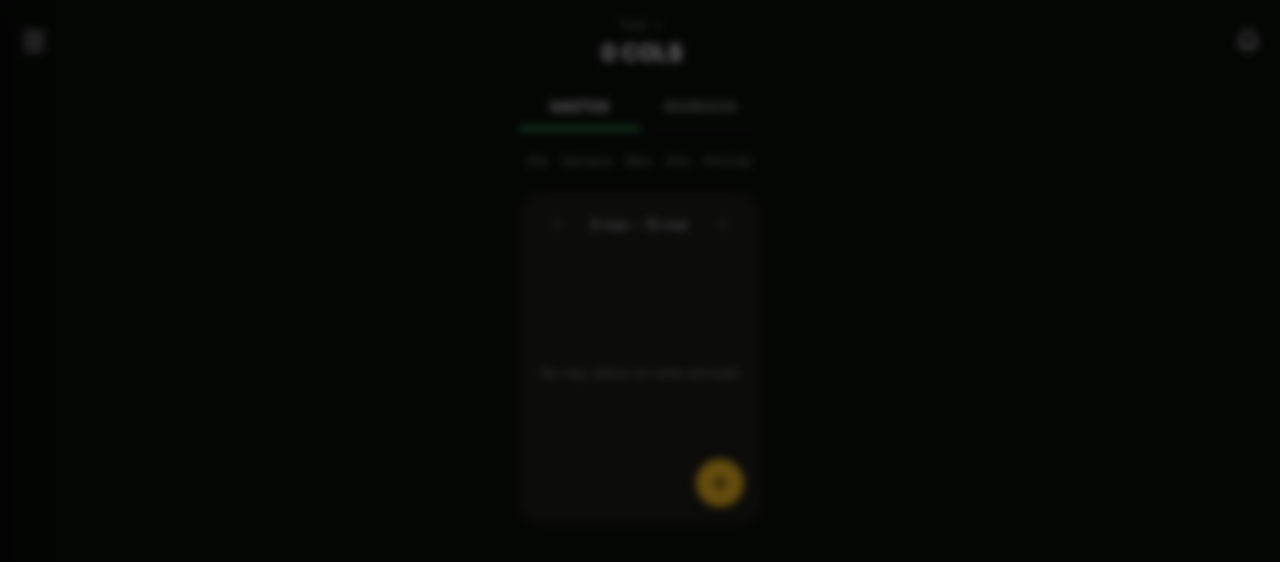
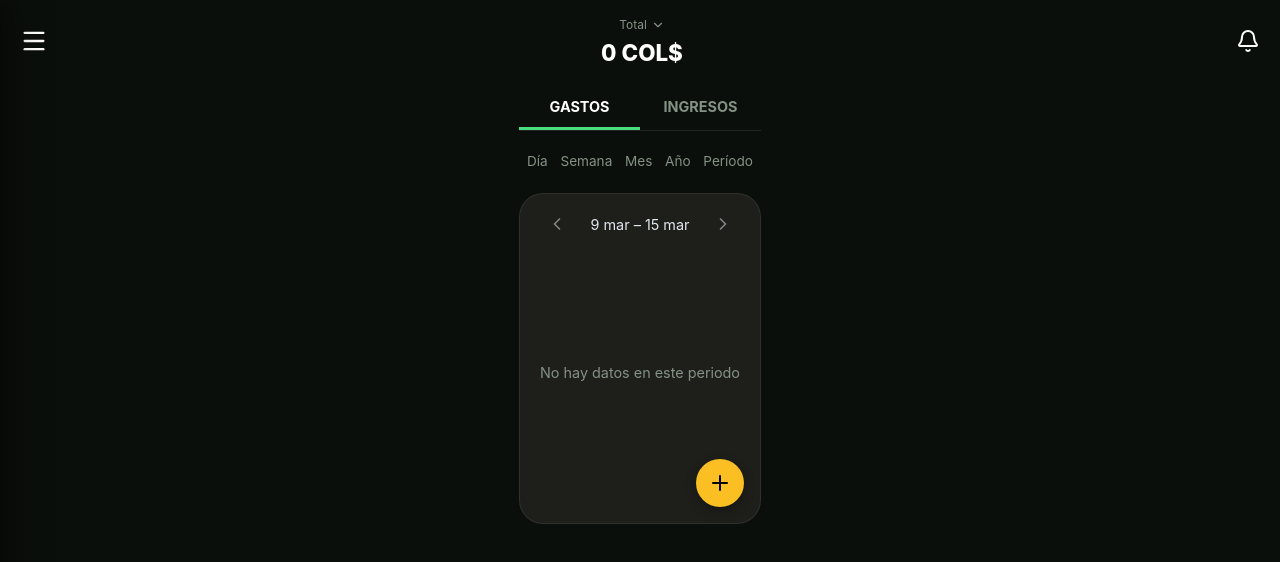
Before and after one commit to zenteksas/financialapp, a React (Vite) app in the folder FinanceApp/: page / in a window 1280 px wide. Shown: the top 562 px of the page. Built offline with nearby package versions, Linux system fonts and the light colour scheme.

Commit message:
Fix: Corrigiendo desenfoque y bloqueo de interacción por el Sidebar

```diff
--- a/FinanceApp/src/components/Layout/Sidebar.jsx
+++ b/FinanceApp/src/components/Layout/Sidebar.jsx
@@ -25,7 +25,7 @@ const Sidebar = ({ isOpen, onClose, userName, totalBalance, onNavigate, activeTa
   return (
     <>
       <div
-        className={`sidebar-overlay ${isOpen ? 'opacity-100 visible' : 'opacity-0 invisible'}`}
+        className={`sidebar-overlay ${isOpen ? 'opacity-100 visible pointer-events-auto' : 'opacity-0 invisible pointer-events-none'}`}
         onClick={onClose}
       />
 
--- a/FinanceApp/src/index.css
+++ b/FinanceApp/src/index.css
@@ -49,6 +49,14 @@
 .animate-slide-out {
   transform: translateX(-100%);
 }
+
+.opacity-0 { opacity: 0; }
+.opacity-100 { opacity: 1; }
+.visible { visibility: visible; }
+.invisible { visibility: hidden; }
+.pointer-events-none { pointer-events: none; }
+.pointer-events-auto { pointer-events: auto; }
+
 
 * {
   margin: 0;
```
